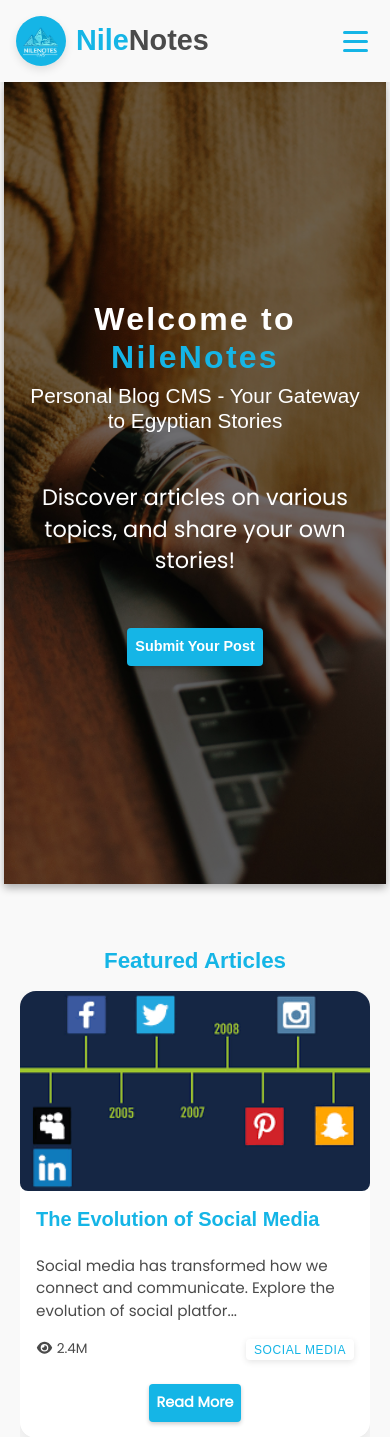
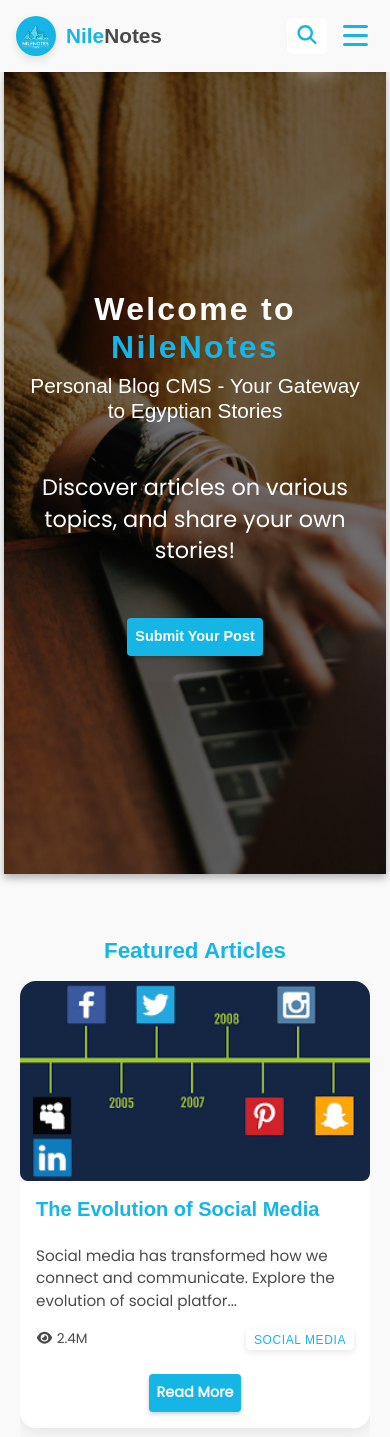
Before and after one commit to WebDev-Plan-1/Level2-Project, a PHP site: page / in a window 390 px wide. Shown: the top 1437 px of the page. Run offline with PHP 8.4, Linux system fonts and the light colour scheme; some libraries are stand-ins or nearby versions; some web fonts are replaced.

Commit message:
Apply Search Functionality -- Enhance Navbar Responsivity

```diff
--- a/index.html
+++ b/index.html
@@ -36,17 +36,22 @@
 </head>
 
 <body>
+
+
     <!-- Header >> Nav -->
     <header class="navbar sticky">
         <div class="container navbar-container">
-            <!-- Website logo linking back to home -->
-            <!-- <a href="index.html" class="logo navbar-logo"><span class="logoSpan">Nile</span>Notes</a> -->
+            <!-- Logo -->
             <div class="logo-box">
-                <a href="index.html" class="logo-img navbar-logo"><img src="assets/images/logo-browser.png" alt="Logo"
-                        loading="lazy"></a>
-                <a href="index.html" class="logo-text navbar-logo"><span class="logoSpan">Nile</span>Notes</a>
+                <a href="index.html" class="logo-img navbar-logo">
+                    <img src="assets/images/logo-browser.png" alt="Logo" loading="lazy" />
+                </a>
+                <a href="index.html" class="logo-text navbar-logo">
+                    <span class="logoSpan">Nile</span>Notes
+                </a>
             </div>
 
+            <!-- Navigation Links -->
             <nav class="nav-links" id="navLinks" aria-expanded="false">
                 <a href="index.html" class="nav-link-item">Home</a>
                 <a href="about-us.html" class="nav-link-item">About</a>
@@ -55,28 +60,38 @@
                 <a href="contact.html" class="nav-link-item">Contact</a>
             </nav>
 
-            <button class="hamburger" id="hamburger" aria-label="Toggle menu" aria-controls="navLinks"
-                aria-expanded="false">
-                <span></span>
-                <span></span>
-                <span></span>
-            </button>
+            <!-- Right-side controls -->
+            <div class="nav-actions">
+                <!-- Search Toggle -->
+                <button class="search-toggle" aria-label="Open search">
+                    <i class="fa-solid fa-magnifying-glass"></i>
+                </button>
 
-            <!-- Button to toggle dark/light theme -->
-            <!-- <div class="theme-toggle" aria-label="Toggle dark/light theme">
-                <span class="toggle-icon dark-mode-off">
-                    <img src="./assets/icons/night-mode-off.png" class="dark-mode-off active" alt="Toggle light mode" />
-                    <img src="./assets/icons/night-mode-on.png" class="dark-mode-on" alt="Toggle dark mode" />
-                </span>
-            </div> -->
-            <!-- Search bar for quick access to articles -->
-            <!-- <form class="search-form navbar-search" action="search.html" method="GET" role="search">
-                <input type="text" name="query" class="search-input navbar-search-input"
-                    placeholder="Search articles..." aria-label="Search articles" required />
-                <button type="submit" class="search-button navbar-search-button">Search</button>
-            </form> -->
+                <!-- Hidden Search Form -->
+                <form class="search-form" id="navbarSearchForm" role="search">
+                    <div class="search-wrapper">
+                        <input type="text" id="navbarSearchInput" class="search-input" placeholder="Search articles..."
+                            aria-label="Search articles" />
+                        <button type="button" class="clear-btn" aria-label="Clear search">
+                            <i class="fa-solid fa-xmark"></i>
+                        </button>
+                        <small class="char-counter">0 / 50</small>
+                    </div>
+                    <button type="submit" class="search-submit">
+                        <!-- <i class="fa-solid fa-arrow-right"></i> -->
+                        Search
+                    </button>
+                </form>
+
+                <!-- Hamburger -->
+                <button class="hamburger" id="hamburger" aria-label="Toggle menu" aria-controls="navLinks"
+                    aria-expanded="false">
+                    <span></span><span></span><span></span>
+                </button>
+            </div>
         </div>
     </header>
+
 
     <!-- Main content area -->
     <main class="main-content container">
--- a/scss/base/_navbar.scss
+++ b/scss/base/_navbar.scss
@@ -1,12 +1,11 @@
 // ==========================
 // Navbar Styles
 // ==========================
-
 @use "../abstracts/variables" as v;
 @use "../abstracts/mixins" as m;
 
 .navbar {
-  position: sticky; // Make navbar sticky on top
+  position: sticky;
   top: 0;
   width: 100%;
   background-color: v.$light-bg;
@@ -21,7 +20,6 @@
 
     .logo-box {
       display: flex;
-      justify-content: center;
       align-items: center;
       gap: 10px;
 
@@ -41,10 +39,6 @@
         width: 50px;
         height: 50px;
         border-radius: 50%;
-        -webkit-border-radius: 50%;
-        -moz-border-radius: 50%;
-        -ms-border-radius: 50%;
-        -o-border-radius: 50%;
         @include m.box-shadow(0, 4px, 8px, v.$box-shadow-light);
         background-color: v.$primary-color;
 
@@ -52,15 +46,146 @@
           width: 100%;
           height: 100%;
           border-radius: 50%;
-          -webkit-border-radius: 50%;
-          -moz-border-radius: 50%;
-          -ms-border-radius: 50%;
-          -o-border-radius: 50%;
           object-fit: cover;
         }
       }
     }
 
+    // Right side actions (search + hamburger)
+    .nav-actions {
+      display: flex;
+      align-items: center;
+      gap: 10px;
+    }
+
+    // ==========================
+    // Navbar Search Styles
+    // ==========================
+    .search-toggle {
+      background: #fff;
+      @include m.box-shadow(8px, 10px, 24px, v.$light-bg);
+      padding: v.$spacing-xs v.$spacing-sm;
+      border: none;
+      border-radius: 5px;
+      font-size: 1.2rem;
+      color: v.$primary-color;
+      cursor: pointer;
+      transition:
+        background 0.3s ease,
+        color 0.3s ease;
+
+      &:hover,
+      &.active {
+        background: v.$primary-color;
+        color: #fff;
+      }
+    }
+
+    .search-form {
+      position: absolute;
+      top: 100%;
+      left: 50%;
+      transform: translateX(-50%) translateY(-120%);
+      width: 90%;
+      max-width: 750px;
+      background: v.$light-bg;
+      padding: v.$spacing-md v.$spacing-xs;
+      display: flex;
+      flex-direction: column;
+      // align-items: center;
+      gap: 15px;
+      border-radius: 8px;
+      box-shadow: 0 4px 12px rgba(0, 0, 0, 0.1);
+      opacity: 0;
+      pointer-events: none;
+      transition: all 0.3s ease;
+
+      &.active {
+        transform: translateX(-50%) translateY(0);
+        opacity: 1;
+        pointer-events: auto;
+      }
+
+      .search-wrapper {
+        flex-grow: 1;
+        position: relative;
+        display: flex;
+        align-items: center;
+        justify-content: space-around;
+        // flex-direction: column;
+        gap: 10px;
+
+        .search-input {
+          // flex-grow: 1;
+          width: 85%;
+          padding: 8px 12px;
+          padding-right: 35px;
+          border: 1px solid v.$secondary-color;
+          border-radius: 5px;
+          font-size: 1rem;
+          color: darken(v.$primary-color, 15%);
+
+          &:focus {
+            outline: none;
+            border: 1px solid v.$primary-color;
+
+            &::placeholder {
+              color: v.$primary-color;
+              opacity: 0.8;
+            }
+          }
+        }
+
+        .clear-btn {
+          width: 5%;
+          border: none;
+          background: transparent;
+          font-size: 1rem;
+          color: v.$secondary-color;
+          cursor: pointer;
+          display: none;
+          transition: color 0.3s ease;
+          -webkit-transition: color 0.3s ease;
+          -moz-transition: color 0.3s ease;
+          -ms-transition: color 0.3s ease;
+          -o-transition: color 0.3s ease;
+          &:hover {
+            color: red;
+          }
+        }
+
+        .char-counter {
+          width: 10%;
+          display: block;
+          font-size: 0.75rem;
+          color: v.$secondary-color;
+          padding-right: 10px;
+          // text-align: center;
+        }
+      }
+
+      .search-submit {
+        background: v.$primary-color;
+        border: none;
+        color: #fff;
+        padding: 8px 12px;
+        border-radius: 5px;
+        cursor: pointer;
+        transition: background 0.3s ease;
+        -webkit-transition: background 0.3s ease;
+        -moz-transition: background 0.3s ease;
+        -ms-transition: background 0.3s ease;
+        -o-transition: background 0.3s ease;
+        align-self: center;
+        &:hover {
+          background: darken(v.$primary-color, 10%);
+        }
+      }
+    }
+
+    // ==========================
+    // Nav Links
+    // ==========================
     .nav-links {
       display: flex;
       gap: 20px;
@@ -71,10 +196,6 @@
         text-decoration: none;
         font-size: 1rem;
         transition: color 0.3s ease;
-        -webkit-transition: color 0.3s ease;
-        -moz-transition: color 0.3s ease;
-        -ms-transition: color 0.3s ease;
-        -o-transition: color 0.3s ease;
 
         &:hover,
         &.active {
@@ -82,11 +203,13 @@
         }
       }
     }
-    /* Hamburger button */
+
+    // ==========================
+    // Hamburger
+    // ==========================
     .hamburger {
       display: none;
       flex-direction: column;
-      justify-content: center;
       gap: 6px;
       background: none;
       border: none;
@@ -98,27 +221,18 @@
         background-color: v.$primary-color;
         border-radius: 3px;
         transition: transform 0.3s ease;
-        -webkit-transition: transform 0.3s ease;
-        -moz-transition: transform 0.3s ease;
-        -ms-transition: transform 0.3s ease;
-        -o-transition: transform 0.3s ease;
-        -webkit-border-radius: 3px;
-        -moz-border-radius: 3px;
-        -ms-border-radius: 3px;
-        -o-border-radius: 3px;
       }
     }
   }
 }
 
 //=========== Responsive Styles ================//
+
+// Tablet
 @media (max-width: v.$breakpoint-tablet) {
   .navbar {
     .container {
-      justify-content: space-between;
-
       .nav-links {
-        display: flex;
         flex-direction: column;
         background-color: v.$light-bg;
         position: absolute;
@@ -131,23 +245,11 @@
         opacity: 0;
         pointer-events: none;
         transition: all 0.3s ease;
-        -webkit-transition: all 0.3s ease;
-        -moz-transition: all 0.3s ease;
-        -ms-transition: all 0.3s ease;
-        -o-transition: all 0.3s ease;
-        -webkit-transform: translateY(-100%);
-        -moz-transform: translateY(-100%);
-        -ms-transform: translateY(-100%);
-        -o-transform: translateY(-100%);
 
         &.active {
           transform: translateY(0);
           opacity: 1;
           pointer-events: auto;
-          -webkit-transform: translateY(0);
-          -moz-transform: translateY(0);
-          -ms-transform: translateY(0);
-          -o-transform: translateY(0);
         }
       }
 
@@ -157,13 +259,57 @@
     }
   }
 }
+
+// Tablet
+@media (max-width: v.$breakpoint-mobile) {
+  .navbar .container {
+    .logo-box {
+      .logo-text {
+        font-size: 1.3rem;
+      }
+
+      .logo-img {
+        width: 40px;
+        height: 40px;
+      }
+    }
+    .search-form {
+      width: 100%;
+      border-radius: 0px;
+      -webkit-border-radius: 0px;
+      -moz-border-radius: 0px;
+      -ms-border-radius: 0px;
+      -o-border-radius: 0px;
+      gap: 5px;
+      .search-wrapper {
+        // flex-direction: column;
+        // flex-flow: wrap;
+        justify-content: space-between;
+        flex-wrap: wrap;
+        .search-input {
+          width: 100%;
+        }
+        .clear-btn {
+          width: 10%;
+          order: 2;
+        }
+        .char-counter {
+          width: 25%;
+          // text-align: center;
+          padding-right: 0;
+          padding-left: 12px;
+          order: 1;
+        }
+      }
+    }
+  }
+}
+
+// Watch / very small devices
 @media (max-width: v.$breakpoint-watch) {
   .navbar {
-    padding: 0;
     .container {
-      padding: v.$spacing-sm v.$spacing-sm;
-      // flex-direction: column;
-      // gap: 10px;
+      padding: v.$spacing-sm;
 
       .logo-box .logo-text {
         font-size: 1.1rem;
@@ -178,31 +324,19 @@
         padding: 10px 0;
 
         &.active {
-          transform: translateY(-17%);
-          opacity: 1;
-          pointer-events: auto;
-          -webkit-transform: translateY(-17%);
-          -moz-transform: translateY(-17%);
-          -ms-transform: translateY(-17%);
-          -o-transform: translateY(-17%);
+          transform: translateY(0);
           height: 80vh;
-          overflow-y: scroll;
+          overflow-y: auto;
         }
 
         .nav-link-item {
           font-size: 0.9rem;
         }
       }
-      .hamburger {
-        gap: 3px;
 
-        span {
-          width: 20px;
-          height: 3px;
-        }
+      .hamburger span {
+        width: 20px;
       }
     }
   }
 }
-
-/* =================================== */
```
Also changed, not shown: js/utils.js (+70 -9 lines), css/main.css, 1 other file.
